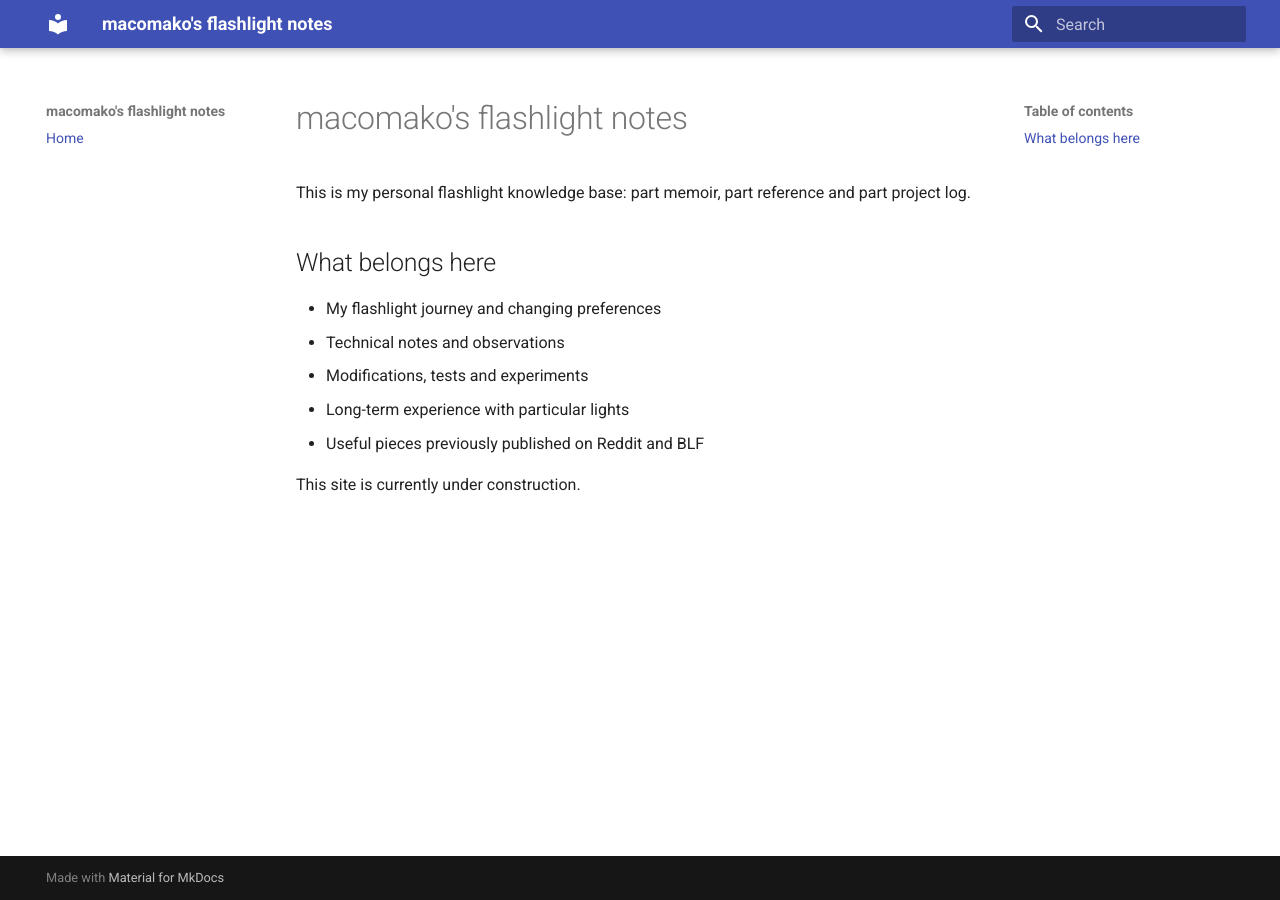
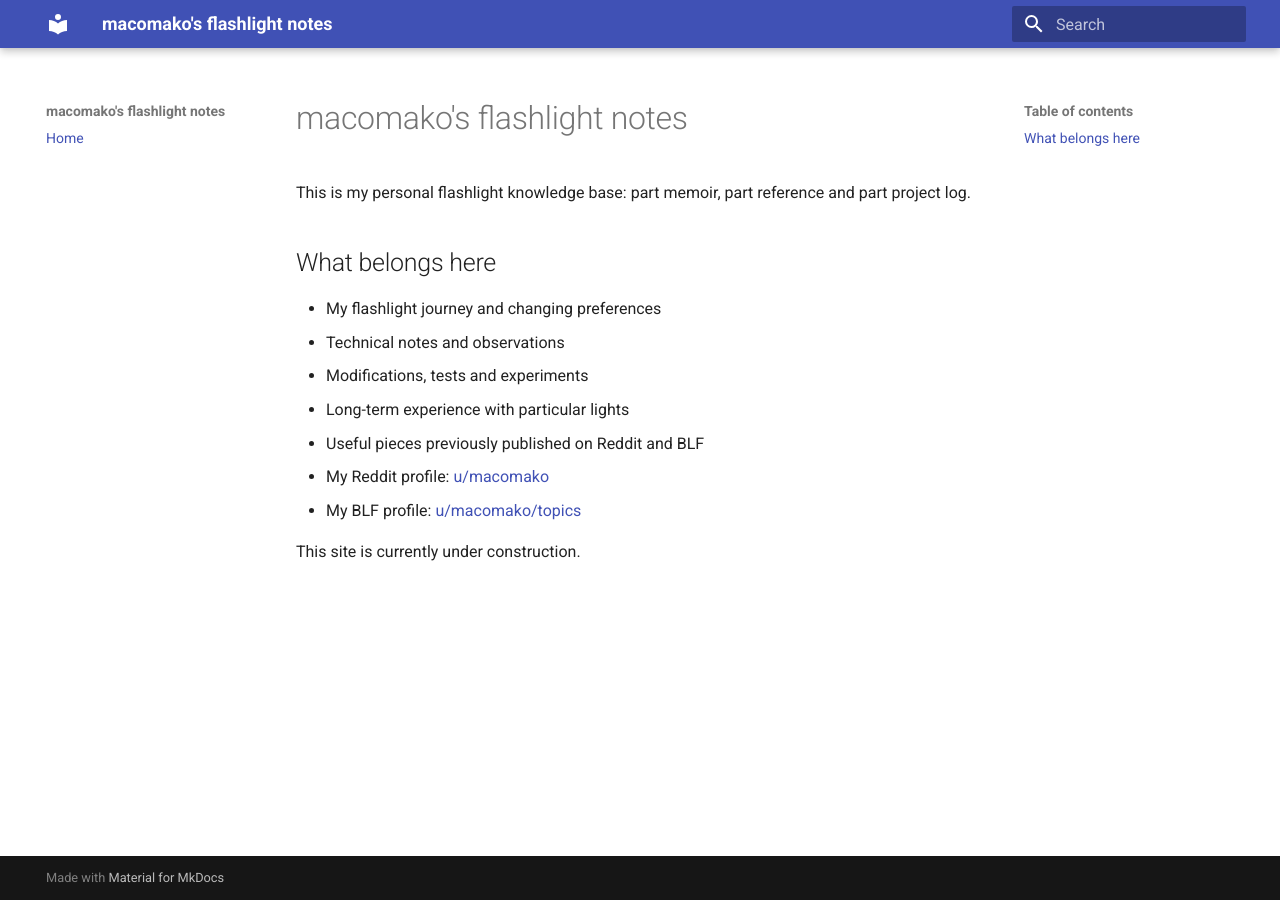
Before and after one commit to macomako/macomako.github.io, an MkDocs documentation site: the page built from docs/index.md, in a window 1280 px wide. Built offline with MkDocs 1.6.1 and Material for MkDocs 9.7.7, drawn with Linux system fonts in a browser that asks for light colours.

Commit message:
Add profile links to documentation
Added links to Reddit and BLF profiles.

```diff
--- a/docs/index.md
+++ b/docs/index.md
@@ -9,5 +9,8 @@ This is my personal flashlight knowledge base: part memoir, part reference and p
 - Modifications, tests and experiments
 - Long-term experience with particular lights
 - Useful pieces previously published on Reddit and BLF
+  - My Reddit profile: [u/macomako](https://www.reddit.com/user/macomako/)
+  - My BLF profile: [u/macomako/topics](https://budgetlightforum.com/u/macomako/activity/topics)
+
 
 This site is currently under construction.
```
